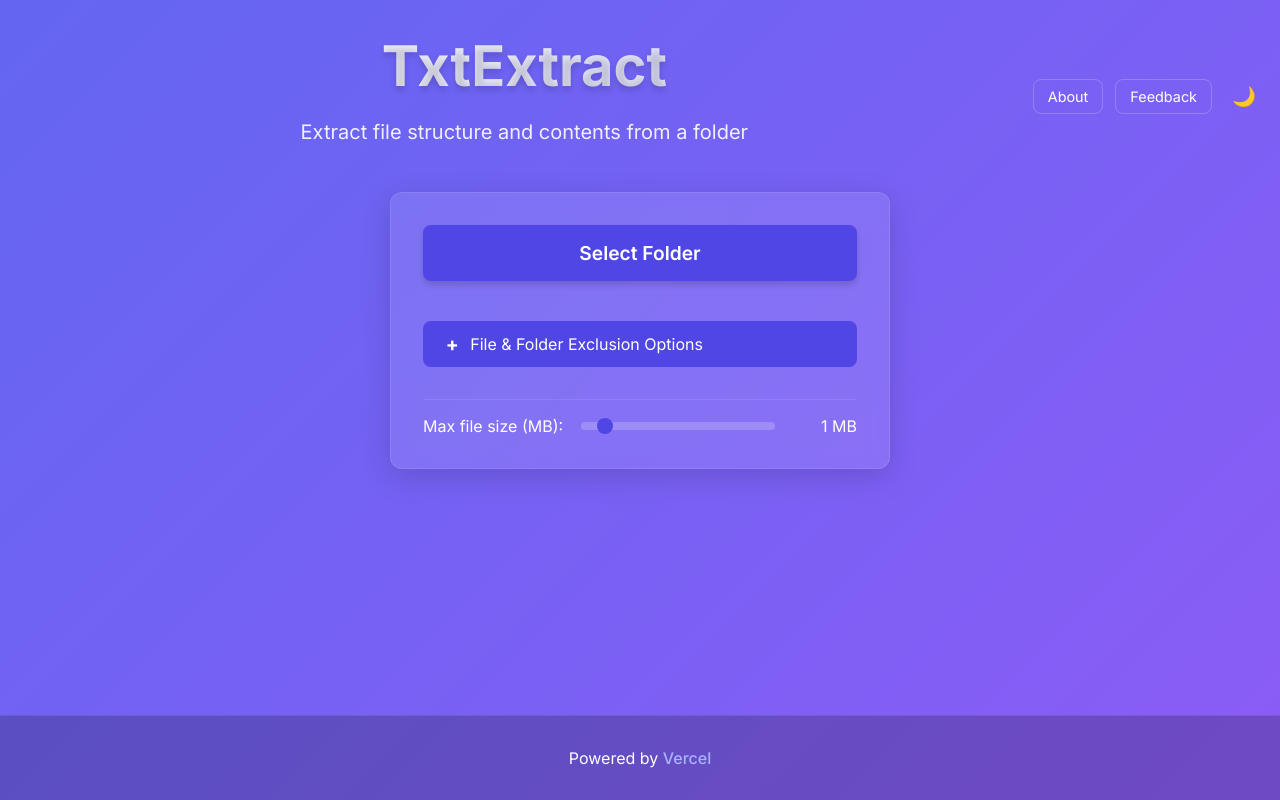
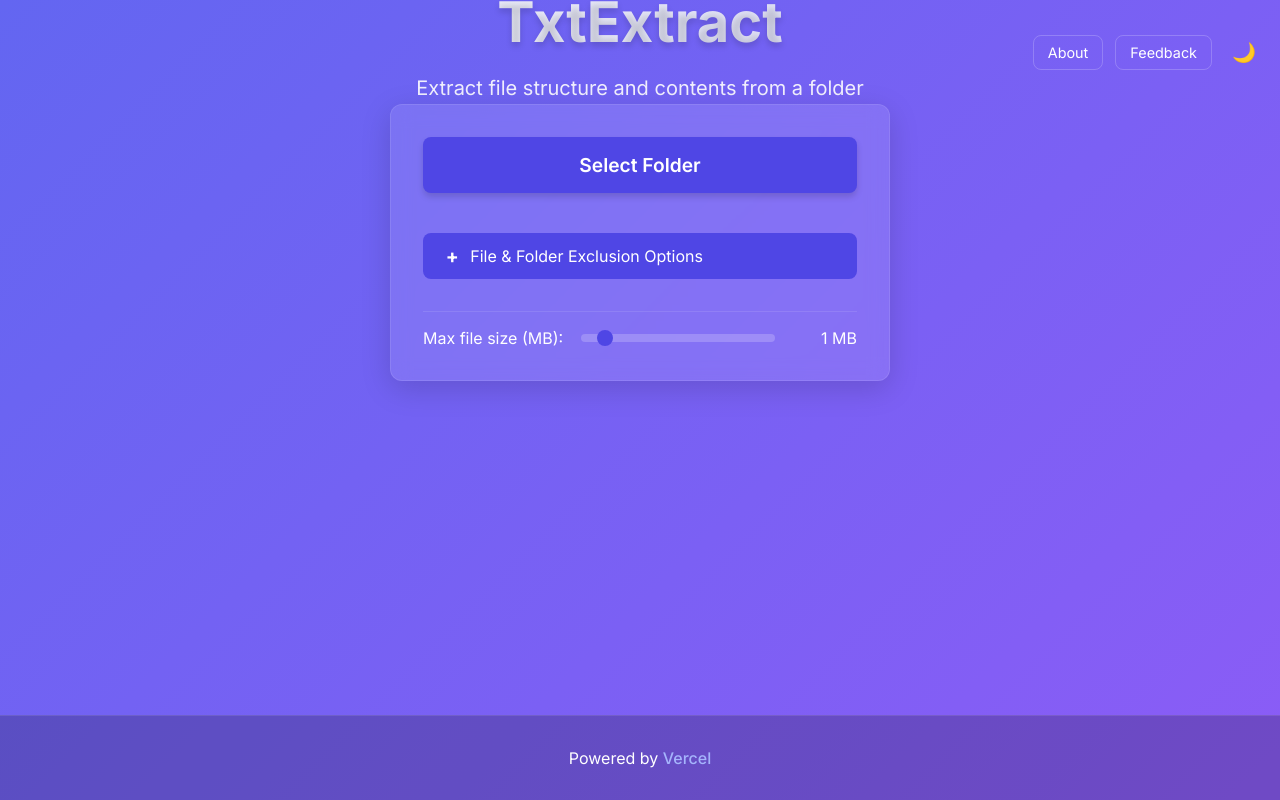
Before and after one commit to Ganamedee/txtextract, a React (Create React App) app: page / in a window 1280 px wide. Built offline with nearby package versions, Linux system fonts and the light colour scheme.

Commit message:
a;kldmas;dm

```diff
--- a/src/App.css
+++ b/src/App.css
@@ -15,8 +15,11 @@
 }
 
 .header-content {
-  flex: 1;
+  position: absolute;
+  left: 0;
+  right: 0;
   text-align: center;
+  pointer-events: none; /* Allows clicking through to buttons behind if needed */
 }
 
 .App-title {
@@ -33,6 +36,7 @@
   margin-bottom: 1rem;
   text-shadow: 0 4px 6px var(--color-shadow);
   transition: text-shadow 0.3s ease;
+  pointer-events: auto; /* Re-enables clicking on these elements */
 }
 
 .App-description {
@@ -41,6 +45,7 @@
   opacity: 0.9;
   color: var(--color-text-primary);
   transition: color 0.3s ease;
+  pointer-events: auto; /* Re-enables clicking on these elements */
 }
 
 .App-main {
@@ -74,6 +79,9 @@
   display: flex;
   align-items: center;
   gap: 12px;
+  margin-left: auto; /* Push navigation to the right */
+  position: relative;
+  z-index: 1; /* Ensure buttons remain clickable */
 }
 
 .nav-button {
```
